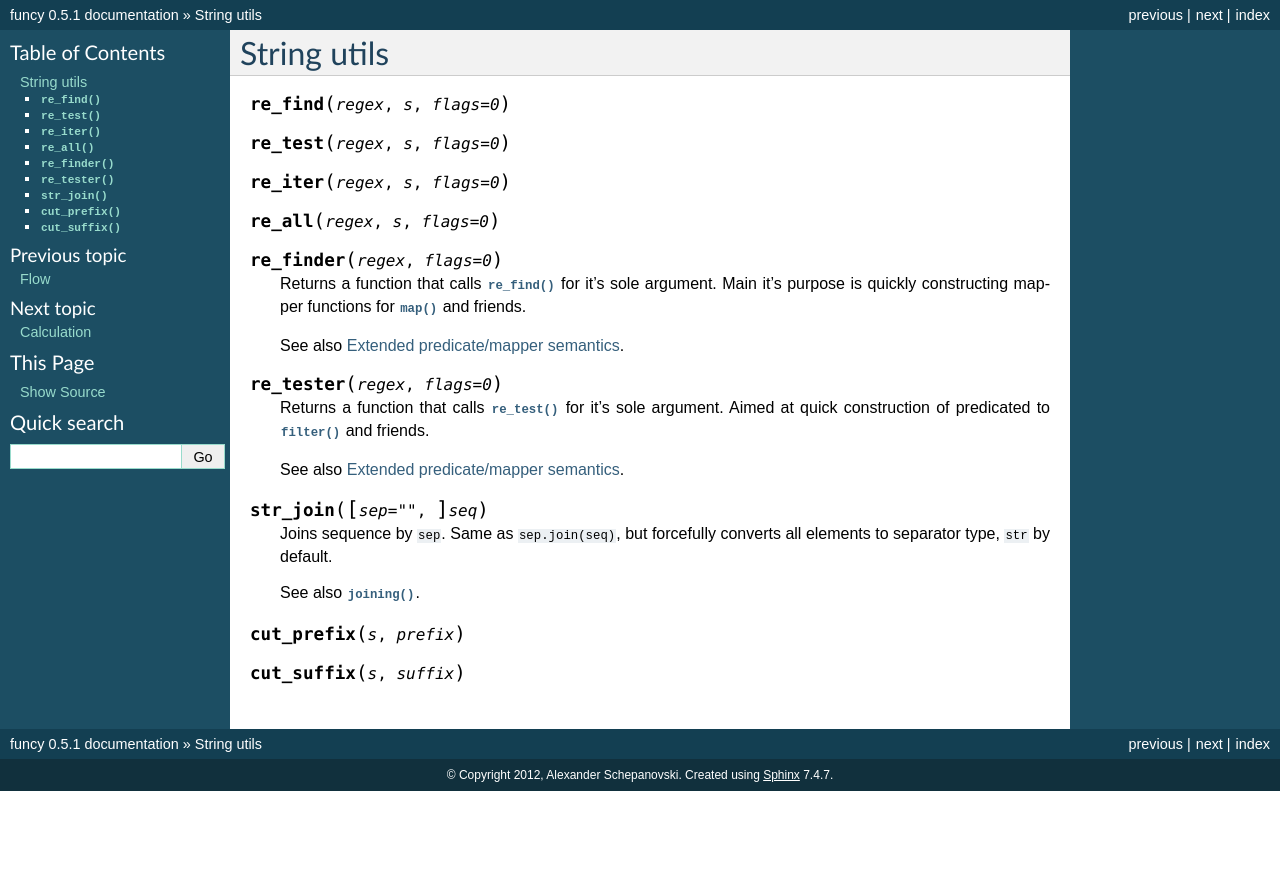
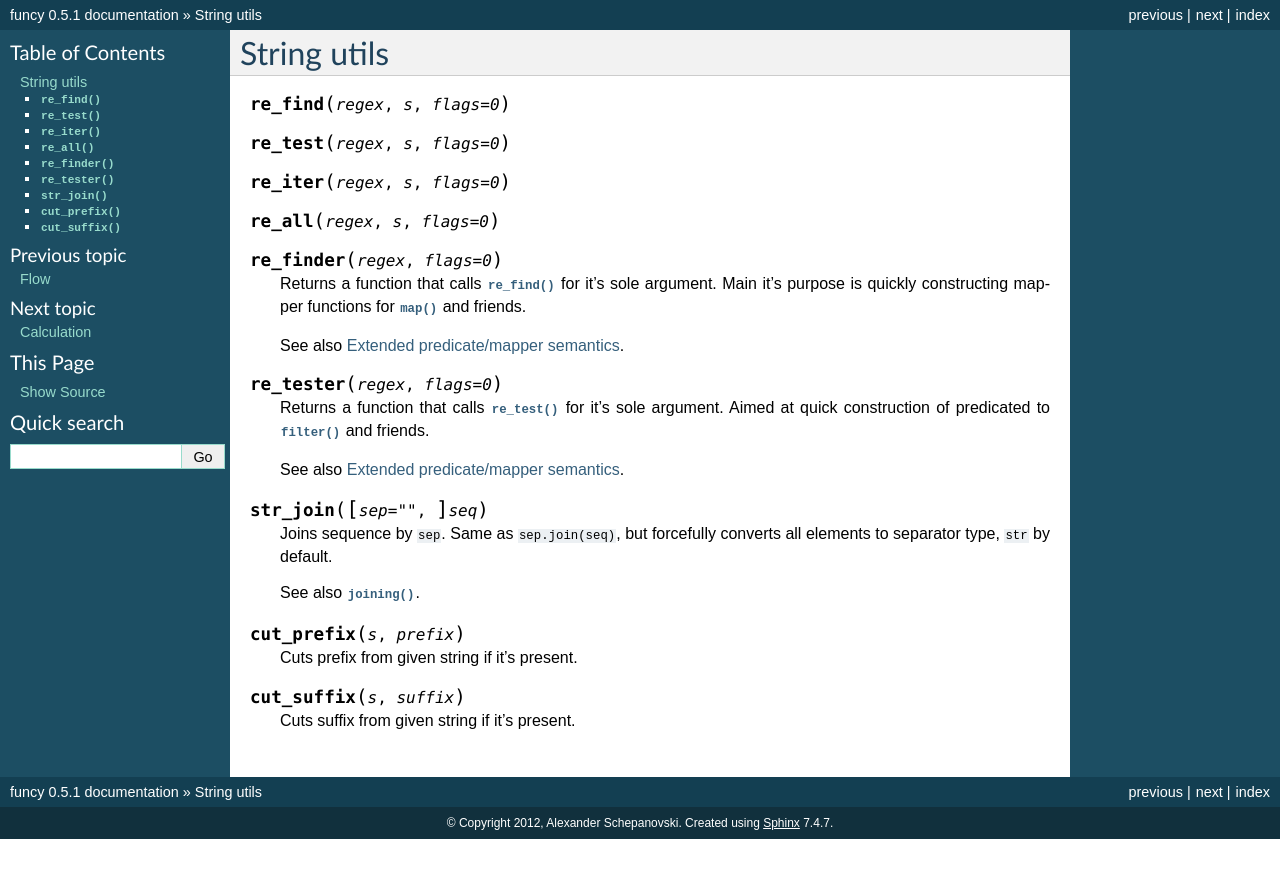
Before and after one commit to Jamaal224/funcy, a Sphinx documentation site: the page built from docs/strings.rst, in a window 1280 px wide. Shown: the top 878 px of the page. Built offline with Sphinx 7.4.7, drawn with Linux system fonts in a browser that asks for light colours; pages that are not in the unit, such as notebooks, are missing from menus.

Commit message:
Initial docs for cut_prefix() and cut_suffix()

```diff
--- a/docs/strings.rst
+++ b/docs/strings.rst
@@ -27,5 +27,12 @@ String utils
 
     See also :func:`joining`.
 
+
 .. function:: cut_prefix(s, prefix)
+
+    Cuts prefix from given string if it's present.
+
+
 .. function:: cut_suffix(s, suffix)
+
+    Cuts suffix from given string if it's present.
```
